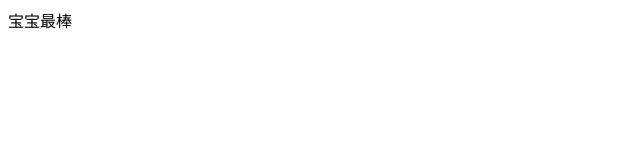
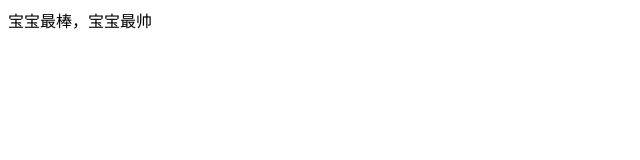
Before and after one commit to jiaobaobao/blog20170319, a plain HTML site: page index.html in a window 1280 px wide. Shown: the whole page, without its empty margins (0-640 px from the left). Drawn offline with Linux system fonts and the light colour scheme.

Commit message:
Update index.html

```diff
--- a/index.html
+++ b/index.html
@@ -1,5 +1,5 @@
 <!DOCTYPE html>
 <html>
 <title>我的第一个页面</title>
-宝宝最棒
+宝宝最棒，宝宝最帅
 </html>
```
